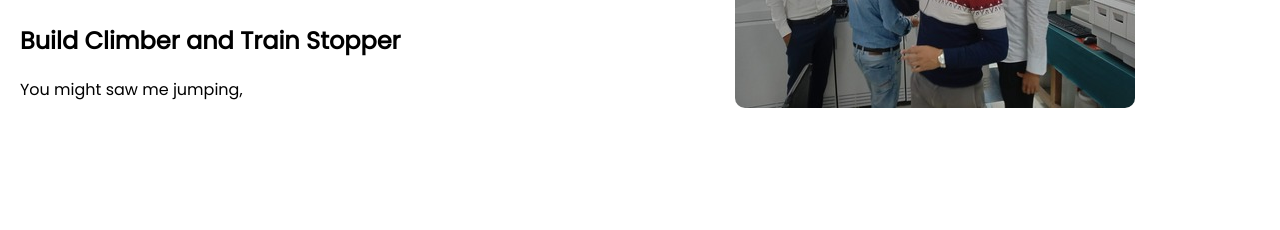
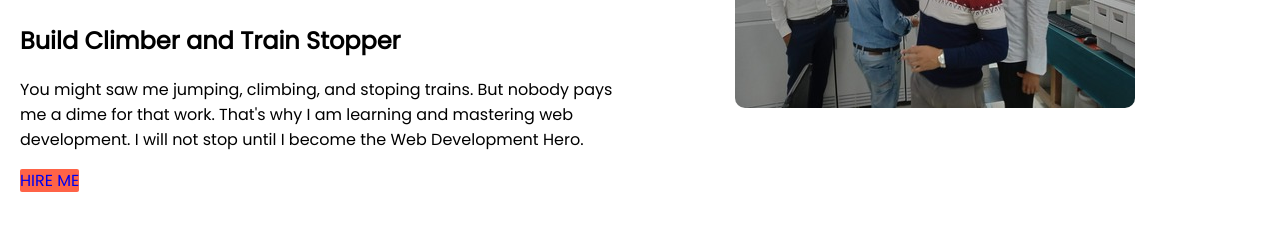
Before and after one commit to MORSHED-ALAM-s/developer-portfolio, a plain HTML site: page index.html in a window 1280 px wide. Shown: the part 272-502 px from the top of the page. Drawn offline with Linux system fonts and the light colour scheme.

Commit message:
add prargraph

```diff
--- a/index.html
+++ b/index.html
@@ -16,7 +16,8 @@
             <h1>Welcome To</h1>
             <h1><span class="peter">Peter Parker</span> World</h1>
             <h2>Build Climber and Train Stopper</h2>
-            <p>You might saw me jumping, </p>
+            <p>You might saw me jumping, climbing, and stoping trains. But nobody pays me a dime for that work. That's why I am learning and mastering web development. I will not stop until I become the Web Development Hero. </p>
+            <a target="_blank" class="hire" href="https://www.linkedin.com/in/morshed-alam-9a10a315b/">HIRE ME</a>
         </div>
         <div class="first-section">
             <img class="ima" src="images/roni.jpg" alt="virose engineer">
--- a/style.css
+++ b/style.css
@@ -23,3 +23,9 @@ h1{
     margin: 5px;
     padding: 10px;
 }
+.hire{
+    text-decoration: none;
+    background-color: tomato;
+    border-radius: 2px;
+
+}
```
